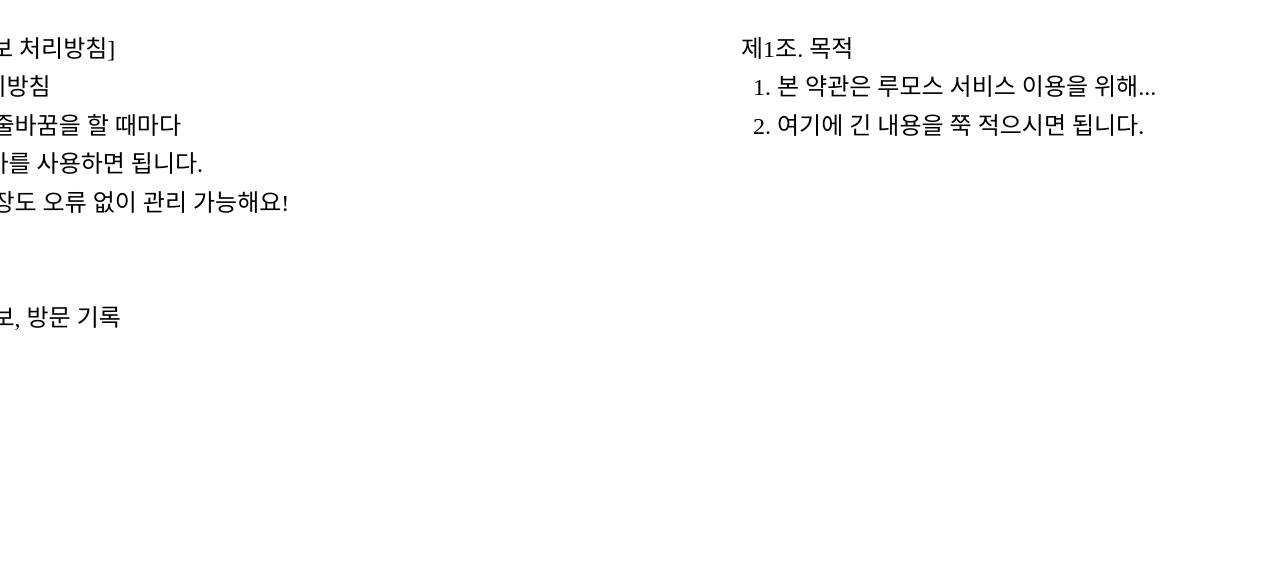
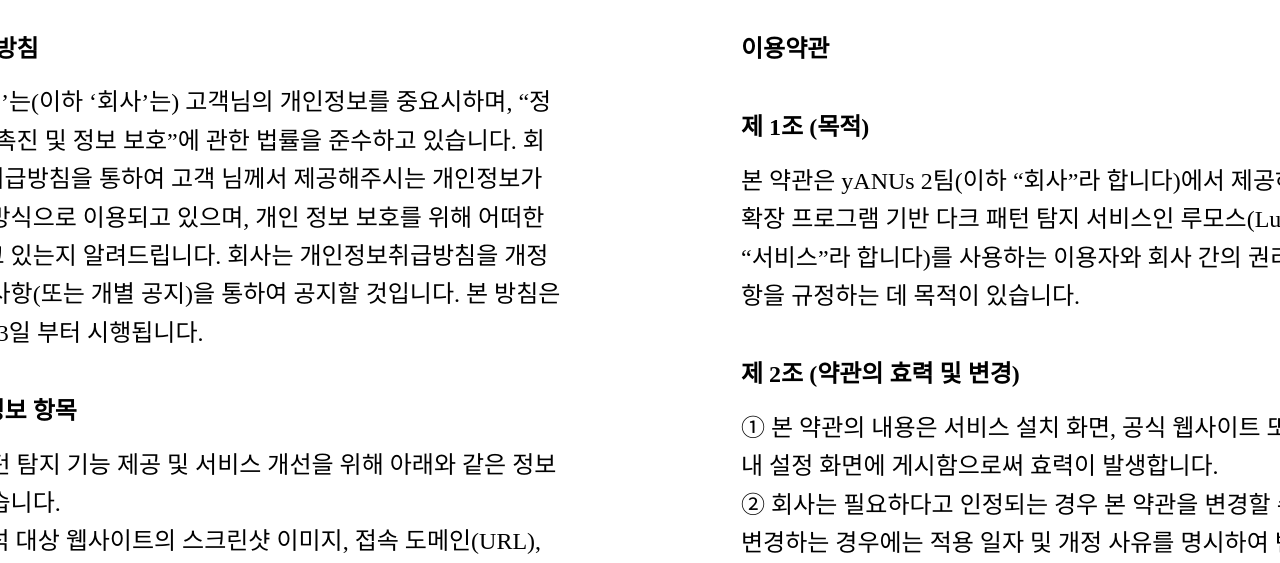
Before and after one commit to Yanus306/Lumos-Front, a website built with Vite: page src/policy/policy.html in a window 1280 px wide. Shown: the part 237-800 px from the top of the page. Built offline with nearby package versions, Linux system fonts and the light colour scheme.

Commit message:
feat: policy 정보 기입 및 스타일 수정

```diff
--- a/public/data/policy.json
+++ b/public/data/policy.json
@@ -1,17 +1,96 @@
 {
   "privacyPolicy": [
-    "[Lumos 개인정보 처리방침]",
-    "1. 개인정보 처리방침",
-    "  · 이 안에서는 줄바꿈을 할 때마다",
-    "  · 따옴표와 콤마를 사용하면 됩니다.",
-    "  · 그러면 긴 문장도 오류 없이 관리 가능해요!",
-    "",
-    "2. 수집 항목",
-    "  · 기기 식별 정보, 방문 기록"
+    { "text": "개인 정보 취급 방침", "isHeading": true },
+    { "text": "‘루모스(Lumos)’는(이하 ‘회사’는) 고객님의 개인정보를 중요시하며, “정보 통신망 이용 촉진 및 정보 보호”에 관한 법률을 준수하고 있습니다. 회사는 개인정보취급방침을 통하여 고객 님께서 제공해주시는 개인정보가 어떠한 용도와 방식으로 이용되고 있으며, 개인 정보 보호를 위해 어떠한 조치가 취해지고 있는지 알려드립니다. 회사는 개인정보취급방침을 개정하는 경우 공지사항(또는 개별 공지)을 통하여 공지할 것입니다. 본 방침은 : 2026년 03월 03일 부터 시행됩니다.", "isHeading": false },
+    { "text": "수집하는 개인정보 항목", "isHeading": true },
+    { "text": "회사는 다크 패턴 탐지 기능 제공 및 서비스 개선을 위해 아래와 같은 정보를 수집하고 있습니다.", "isHeading": false },
+    { "text": "• 수집 항목: 분석 대상 웹사이트의 스크린샷 이미지, 접속 도메인(URL), 브라우저 종류 및 OS 정보, 서비스 이용 기록(클릭 로그 등), 쿠키", "isHeading": false },
+    { "text": "   • 단, 스크린샷 이미지 내에 의도치 않게 노출될 수 있는 이용자의 개인정보(성명, 연락처 등)가 포함될 수 있으나, 이는 분석 목적 외에 사용되지 않으며 분석 완료 즉시 파기됨을 원칙으로 합니다.", "isHeading": false },
+    { "text": "• 개인정보 수집 방법: 브라우저 확장 프로그램 실행 및 분석 요청 시 서버 전송", "isHeading": false },
+    { "text": "• 개인 위치 정보 이용 안내: 회사는 개인 위치 정보를 별도로 저장하지 않으며, 사용자가 동의한 경우에 한해 다크 패턴 발생 지역 통계 분석을 위한 대략적인 위치(IP 기준) 정보만을 활용합니다.", "isHeading": false },
+    { "text": "개인정보의 수집 및 이용 목적", "isHeading": true },
+    { "text": "회사는 수집한 개인정보를 다음의 목적을 위해 활용합니다.", "isHeading": false },
+    { "text": "• 서비스 제공에 관한 계약 이행 및 서비스 제공 : AI 모델을 활용한 웹사이트 다크 패턴 탐지 및 분석 결과 제공, 사용자 맞춤형 보안 알림, 서비스 이용에 따른 본인 확인, 개인 식별, 불량 회원의 부정 이용 방지와 비인가 사용 방지, 가입 의사 확인, 민원 해결, 공지사항 전달 등", "isHeading": false },
+    { "text": "• 마케팅 및 광고에 활용 : 신규 서비스(제품) 개발 및 특화, 이벤트 등 광고성 정보 전달, 광고 게재, 접속 빈도 파악 또는 회원의 서비스 이용에 대한 통계", "isHeading": false },
+    { "text": "개인정보의 보유 및 이용 기간", "isHeading": true },
+    { "text": "원칙적으로, 개인정보 수집 및 이용 목적이 달성된 후에는 해당 정보를 지체 없이 파기합니다. 다크 패턴 분석을 위해 전송된 스크린샷 이미지는 AI 분석 완료 즉시 메모리상에서 파기되며, 서버 내 데이터베이스에 별도로 저장되지 않습니다. 다만, 관계 법령의 규정에 의하여 보존할 필요가 있는 경우 회사는 아래와 같이 일정 기간 정보를 보관합니다.", "isHeading": false },
+    { "text": "• 보존 항목: 서비스 이용 기록(분석 요청 기록), 접속 로그, 문의 및 상담 기록", "isHeading": false },
+    { "text": "• 보존 근거: 통신비밀보호법 (접속 로그 등 관련 법령 준수)", "isHeading": false },
+    { "text": "• 보존 기간: 3개월 ~ 6개월 (단, 단순 이용 기록은 목적 달성 시까지)", "isHeading": false },
+    { "text": "개인정보의 파기 절차 및 방법", "isHeading": true },
+    { "text": "회사는 원칙적으로 개인정보 수집 및 이용 목적이 달성된 후에는 해당 정보를 지체 없이 파기합니다. 파기 절차 및 방법은 다음과 같습니다.", "isHeading": false },
+    { "text": "• [파기 절차] 다크 패턴 분석을 위해 서버로 전송된 스크린샷 이미지는 AI 분석 완료 즉시 메모리상에서 파기되며, 별도의 데이터베이스에 저장하거나 보관하지 않습니다. 그 외 서비스 이용 로그 등은 내부 방침에 따라 일정 기간 저장된 후 파기됩니다.", "isHeading": false },
+    { "text": "• [파기 방법] 전자적 파일 형태로 저장된 로그 정보는 기록을 재생할 수 없는 기술적 방법을 사용하여 삭제합니다.", "isHeading": false },
+    { "text": "개인정보 제공 및 위탁", "isHeading": true },
+    { "text": "• 회사는 이용자의 개인정보를 원칙적으로 외부에 제공하지 않습니다. 다만, 아래의 경우에는 예외로 합니다. 법령의 규정에 의거하거나, 수사 목적으로 법령에 정해진 절차와 방법에 따라 수사 기관의 요구가 있는 경우", "isHeading": false },
+    { "text": "• 회사는 고객님의 정보를 외부 업체에 위탁하여 처리하지 않습니다. 향후 서비스 고도화를 위해 위탁이 필요한 경우, 반드시 사전에 공지하고 동의를 구하겠습니다.", "isHeading": false },
+    { "text": "이용자의 권리와 그 행사 방법", "isHeading": true },
+    { "text": "• 본 서비스는 별도의 회원 가입 절차가 없으므로, 이용자는 브라우저에서 확장 프로그램을 삭제(제거)함으로써 서비스 이용 동의를 언제든지 철회할 수 있습니다.", "isHeading": false },
+    { "text": "• 이용자는 프로그램 내 설정을 통해 데이터 수집(이미지 분석) 여부를 직접 제어할 수 있습니다. 개인정보와 관련하여 정정이나 삭제가 필요한 경우 개인정보관리책임자에게 이메일로 연락하시면 지체 없이 조치하겠습니다.", "isHeading": false },
+    { "text": "개인정보 자동 수집 장치의 설치, 운영 및 그 거부에 관한 사항", "isHeading": true },
+    { "text": "회사는 익스텐션의 설정값 유지 및 서비스 최적화를 위해 '쿠키(cookie)' 등을 운용할 수 있습니다.", "isHeading": false },
+    { "text": "• ▶ 사용 목적: 사용자의 설정 상태(ON/OFF) 유지, 서비스 이용 빈도 분석 및 다크 패턴 탐지 성능 개선.", "isHeading": false },
+    { "text": "• ▶ 거부 방법: 이용자는 웹 브라우저의 옵션 설정을 통해 모든 쿠키를 허용하거나, 저장 시마다 확인을 거치거나, 모든 쿠키의 저장을 거부할 수 있습니다. 단, 쿠키 설치를 거부하였을 경우 설정 저장 등 서비스 일부 기능 이용에 어려움이 있을 수 있습니다.", "isHeading": false },
+    { "text": "개인정보에 관한 민원 서비스", "isHeading": true },
+    { "text": "회사는 고객의 개인정보를 보호하고 관련 불만을 처리하기 위하여 아래와 같이 개인정보관리책임자를 지정하고 있습니다.", "isHeading": false },
+    { "text": "• 개인정보관리책임자 성명: [입력]", "isHeading": false },
+    { "text": "• 전화번호: [입력]", "isHeading": false },
+    { "text": "• 이메일: [입력]", "isHeading": false },
+    { "text": "귀하께서는 서비스 이용 중 발생하는 모든 개인정보 관련 민원을 개인정보관리책임자 혹은 담당 부서로 신고하실 수 있습니다. 회사는 이용자들의 신고 사항에 대해 신속하게 충분한 답변을 드릴 것입니다. 기타 개인정보 침해에 대한 신고나 상담이 필요하신 경우에는 아래 기관에 문의하시기 바랍니다.", "isHeading": false },
+    { "text": "1. 개인정보분쟁조정위원회 (www.kopico.go.kr)", "isHeading": false },
+    { "text": "2. 개인정보침해신고센터 (privacy.kisa.or.kr)", "isHeading": false },
+    { "text": "3. 대검찰청 사이버수사과 (www.spo.go.kr)", "isHeading": false },
+    { "text": "4. 경찰청 사이버수사국 (ecrm.police.go.kr)", "isHeading": false }
   ],
   "termsOfService": [
-    "제1조. 목적",
-    "  1. 본 약관은 루모스 서비스 이용을 위해...",
-    "  2. 여기에 긴 내용을 쭉 적으시면 됩니다."
+    { "text": "이용약관", "isHeading": true },
+    { "text": "제 1조 (목적)", "isHeading": true  },
+    { "text": "본 약관은 yANUs 2팀(이하 “회사”라 합니다)에서 제공하는 웹 브라우저 확장 프로그램 기반 다크 패턴 탐지 서비스인 루모스(Lumos) 서비스(이하 “서비스”라 합니다)를 사용하는 이용자와 회사 간의 권리, 의무 및 책임 사항을 규정하는 데 목적이 있습니다.", "isHeading": false },
+    { "text": "제 2조 (약관의 효력 및 변경)", "isHeading": true },
+    { "text": "① 본 약관의 내용은 서비스 설치 화면, 공식 웹사이트 또는 확장 프로그램 내 설정 화면에 게시함으로써 효력이 발생합니다.", "isHeading": false },
+    { "text": "② 회사는 필요하다고 인정되는 경우 본 약관을 변경할 수 있으며, 약관을 변경하는 경우에는 적용 일자 및 개정 사유를 명시하여 변경 약관 적용일 7일 전에 공지합니다. 다만, 이용자에게 불리한 내용으로 약관을 개정하는 경우에는 약관 적용일 30일 전에 공지합니다.", "isHeading": false },
+    { "text": "③ 이용자가 변경된 약관의 적용일 이후에도 서비스를 계속 사용하는 경우, 변경된 약관에 동의한 것으로 간주합니다.", "isHeading": false },
+    { "text": "제 3조 (용어의 정의)", "isHeading": true },
+    { "text": "본 약관에서 사용하는 용어의 정의는 다음과 같습니다.", "isHeading": false },
+    { "text": "① ‘서비스’란 이용자가 웹 브라우저 확장 프로그램을 통해 웹사이트 내 기만적 디자인(다크 패턴)을 실시간으로 탐지하고 시각적 안내를 받을 수 있도록 회사가 제공하는 소프트웨어를 말합니다.", "isHeading": false },
+    { "text": "② ‘이용자’란 브라우저에 루모스 확장 프로그램을 설치하여 이용하는 모든 사용자를 말합니다.", "isHeading": false },
+    { "text": "③ ‘분석 데이터’란 다크 패턴 탐지를 위해 서버로 전송되는 웹사이트의 스크린샷 및 관련 메타데이터를 말합니다.", "isHeading": false },
+    { "text": "제 4조 (약관 외 준칙)", "isHeading": true },
+    { "text": "본 약관에 명시되지 않은 사항은 개인정보 보호법, 정보통신망법, 저작권법 및 기타 관계 법령에 따릅니다.", "isHeading": false },
+    { "text": "제 5조 (이용 계약의 성립 및 종료)", "isHeading": true },
+    { "text": "① 이용 계약은 이용자가 브라우저 확장 프로그램 스토어에서 루모스를 설치하고, 최초 실행 시 본 약관에 “동의”함으로써 성립합니다.", "isHeading": false },
+    { "text": "② 별도의 회원 가입 절차를 두지 않으므로, 이용자는 언제든지 브라우저에서 확장 프로그램을 삭제(제거)함으로써 이용 계약을 해지할 수 있습니다.", "isHeading": false },
+    { "text": "제 6조 (서비스의 내용 및 제공)", "isHeading": true },
+    { "text": "① 회사는 이용자에게 다음과 같은 서비스를 제공합니다.", "isHeading": false },
+    { "text": "1. 웹사이트 내 다크 패턴 요소의 실시간 탐지 및 강조 표시", "isHeading": false },
+    { "text": "2. 탐지된 다크 패턴에 대한 위험도 등급 제공", "isHeading": false },
+    { "text": "3. 기타 다크 패턴 방지를 위한 시각적 보조 기능", "isHeading": false },
+    { "text": "② 서비스는 회사의 운영상, 기술상 사유에 따라 일부 변경되거나 중단될 수 있으며, 이 경우 사전 공지합니다.", "isHeading": false },
+    { "text": "제 7조 (개인정보 보호 및 데이터 처리)", "isHeading": true },
+    { "text": "① 회사는 다크 패턴 분석을 위해 이용자의 브라우저 화면 일부를 캡처하여 서버로 전송할 수 있습니다.", "isHeading": false },
+    { "text": "② 전송된 이미지는 AI 분석 즉시 파기되며, 별도의 데이터베이스에 저장되지 않음을 원칙으로 합니다. 상세한 내용은 별도로 게시된 개인정보처리방침을 따릅니다.", "isHeading": false },
+    { "text": "제 8조 (지식재산권)", "isHeading": true },
+    { "text": "① 서비스와 관련된 소프트웨어, 로고, 디자인, AI 모델 등 일체의 지식재산권은 회사에 귀속됩니다.", "isHeading": false },
+    { "text": "② 이용자는 서비스를 이용하여 얻은 정보를 회사의 사전 승낙 없이 복제, 송신, 출판, 배포할 수 없습니다.", "isHeading": false },
+    { "text": "제 9조 (회사의 의무)", "isHeading": true },
+    { "text": "① 회사는 안정적인 서비스 제공을 위해 최선을 다하며, 장애 발생 시 지체 없이 복구하도록 노력합니다.", "isHeading": false },
+    { "text": "② 회사는 이용자의 데이터를 보호하며, 관련 법령을 준수합니다.", "isHeading": false },
+    { "text": "제 10조 (이용자의 의무)", "isHeading": true },
+    { "text": "이용자는 다음 각 호의 행위를 하여서는 안 됩니다.", "isHeading": false },
+    { "text": "1. 서비스의 역설계(Reverse Engineering), 소스 코드 추출 시도", "isHeading": false },
+    { "text": "2. 회사의 서버에 비정상적인 과부하를 주는 행위", "isHeading": false },
+    { "text": "3. 서비스를 불법적인 목적이나 타인의 권리 침해에 사용하는 행위", "isHeading": false },
+    { "text": "제 11조 (환불 및 유료 서비스)", "isHeading": true },
+    { "text": "① 본 서비스는 기본적으로 무료 제공을 원칙으로 합니다.", "isHeading": false },
+    { "text": "② 향후 유료 서비스가 도입될 경우, 회사는 별도의 결제 및 환불 정책을 수립하여 공지하며, 해당 정책은 본 약관에 우선합니다.", "isHeading": false },
+    { "text": "제 12조 (면책 사항)", "isHeading": true },
+    { "text": "① 회사는 천재지변, 서버 점검, 통신 장애 등 불가항력적 사유로 인한 서비스 중단에 대해 책임을 지지 않습니다.", "isHeading": false },
+    { "text": "② AI 모델의 특성상 모든 다크 패턴을 100% 정확하게 탐지하는 것은 불가능하며, 회사는 탐지 오류(미탐지 또는 오탐지)로 인해 이용자에게 발생한 유무형의 손해에 대해 책임을 지지 않습니다.", "isHeading": false },
+    { "text": "③ 본 서비스의 탐지 결과는 AI 분석에 기반한 참고용 정보일 뿐이며, 어떠한 법적 효력도 갖지 않습니다. 이용자가 서비스를 통해 얻은 정보를 바탕으로 내린 최종적인 선택 및 거래 결과에 대한 책임은 이용자 본인에게 있습니다.", "isHeading": false },
+    { "text": "제 13조 (분쟁의 해결)", "isHeading": true },
+    { "text": "① 서비스 이용과 관련하여 분쟁이 발생한 경우, 회사와 이용자는 성실히 협의합니다.", "isHeading": false },
+    { "text": "② 협의가 이루어지지 않을 경우, 민사소송법에 따른 관할 법원에 소를 제기할 수 있습니다.", "isHeading": false },
+    { "text": "부칙", "isHeading": true },
+    { "text": "이 약관은 2026년 3월 3일부터 시행합니다.", "isHeading": false }
   ]
 }
--- a/src/policy/policy.css
+++ b/src/policy/policy.css
@@ -31,9 +31,23 @@
 
     overflow-y: auto;
 
-    white-space: pre-wrap;
+    white-space: normal;
     line-height: 1.6;
     text-align: left;
+}
+
+/* 제목 스타일 */
+.lumos-heading {
+    font-weight: bold;
+    font-size: 24px;
+    margin-top: 40px;
+    margin-bottom: 15px;
+    color: #000;
+}
+
+/* 첫 줄이 제목일 경우 위쪽 여백 제거 */
+.policy-content-container div:first-child.lumos-heading {
+    margin-top: 0;
 }
 
 /* 1. 스크롤바 전체 너비를 설정 (여유 있게 잡아야 간격이 보입니다) */
--- a/src/policy/policy.js
+++ b/src/policy/policy.js
@@ -1,24 +1,35 @@
 import textLogoSrc from "../assets/text-logo.svg";
 
-// 글자 로고
+// 글자 로고 설정
 const textLogoElement = document.querySelector('#text-logo');
 if (textLogoElement) textLogoElement.src = textLogoSrc;
 
-// policy data 불러오기
-async function loadTexts() {
+// policy data 불러오기 및 렌더링
+export async function renderPolicyTexts(privacyId, termsId) {
   try {
     const response = await fetch(chrome.runtime.getURL('data/policy.json'));
     const data = await response.json();
 
-    const privacyElem = document.getElementById('privacy-text');
-    const termsElem = document.getElementById('terms-text');
+    const privacyElem = document.getElementById(privacyId);
+    const termsElem = document.getElementById(termsId);
 
-    if (privacyElem) privacyElem.textContent = data.privacyPolicy.join('\n');
-    if (termsElem) termsElem.textContent = data.termsOfService.join('\n');
+    const buildHTML = (items) => {
+      return items.map(item => {
+        const className = item.isHeading ? 'lumos-heading' : '';
+        return `<div ${className ? `class="${className}"` : ''}>${item.text}</div>`;
+      }).join('');
+    };
+
+    if (privacyElem) privacyElem.innerHTML = buildHTML(data.privacyPolicy);
+    if (termsElem) termsElem.innerHTML = buildHTML(data.termsOfService);
+
+    console.log("✅ 정책 페이지 텍스트 로드 완료");
   } catch (error) {
     console.error("문구 로드 실패:", error);
   }
 }
 
-// 페이지 로드 시 실행
-loadTexts();
+// 페이지 로드 시 실행 (아이디가 존재하는지 확인)
+if (document.getElementById('privacy-text')) {
+    renderPolicyTexts('privacy-text', 'terms-text');
+}
```
Also changed, not shown: src/modal/modal.css (+29 -0 lines), src/modal/modal.js (+27 -30 lines).
